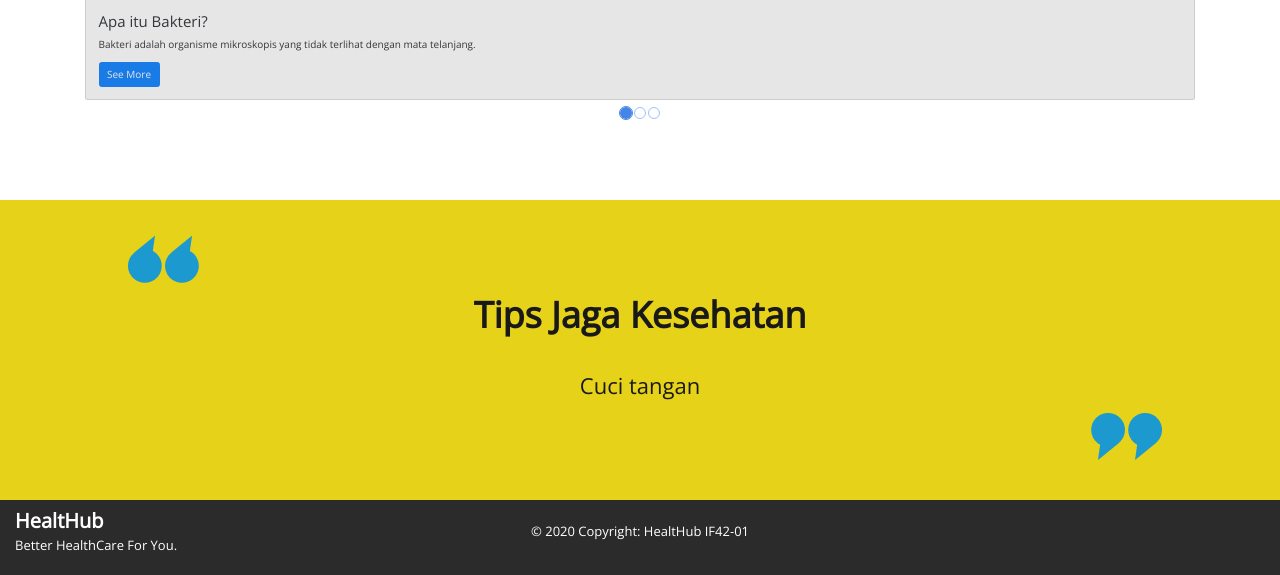
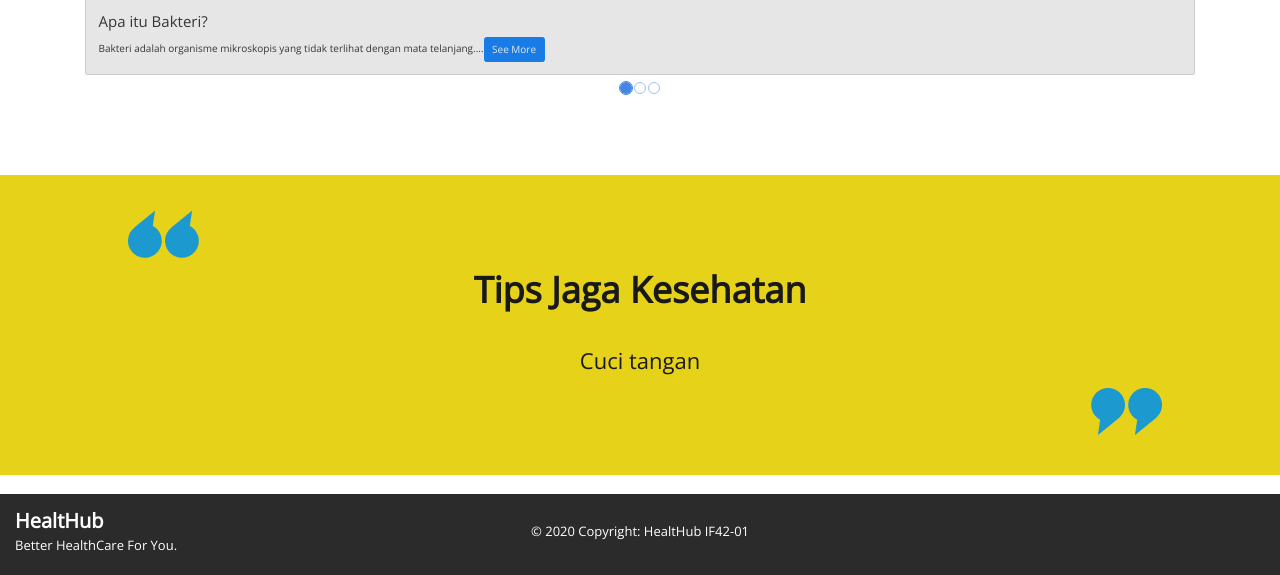
Before and after one commit to raihanns/Tubes, a CodeIgniter app: page /tubesWEBPRO/index.php/main/index in a window 1280 px wide. Shown: the part 1362-1937 px from the top of the page. Run offline with CodeIgniter, Linux system fonts and the light colour scheme; some libraries are stand-ins or nearby versions.

Commit message:
Update Main.php

```diff
--- a/application/views/Main.php
+++ b/application/views/Main.php
@@ -87,6 +87,13 @@
                             <li data-target="#demo" data-slide-to="1"></li>
                             <li data-target="#demo" data-slide-to="2"></li>
                         </ul>
+                        <!-- Left and right controls -->
+                        <a class="carousel-control-prev" href="#demo" data-slide="prev">
+                            <span class="carousel-control-prev-icon"></span>
+                        </a>
+                        <a class="carousel-control-next" href="#demo" data-slide="next">
+                            <span class="carousel-control-next-icon"></span>
+                        </a>
                         <!-- The slideshow -->
                         <div class="carousel-inner">
                             <div class="carousel-item active">
@@ -94,8 +101,9 @@
                                     <img class="card-img-top" src="https://p4.wallpaperbetter.com/wallpaper/204/962/381/microscope-bacteria-microorganisms-microbes-wallpaper-preview.jpg" alt="Card image cap">
                                     <div class="card-body">
                                         <h4 class="card-title">Apa itu Bakteri?</h4>
-                                        <p class="card-text">Bakteri adalah organisme mikroskopis yang tidak terlihat dengan mata telanjang.</p>
-                                        <a href="<?= base_url('/Bakteri'); ?>" class="btn btn-primary">See More</a>
+                                        <p class="card-text">Bakteri adalah organisme mikroskopis yang tidak terlihat dengan mata telanjang....<a style="align: center;" href="<?= base_url('/Bakteri'); ?>" class="btn btn-primary">See More</a></p>
+
+
                                     </div>
                                 </div>
                             </div>
@@ -104,8 +112,8 @@
                                     <img class="card-img-top" src="https://asset-a.grid.id/crop/0x0:0x0/x/photo/2020/02/18/1247754669.jpg" alt="Card image cap">
                                     <div class="card-body">
                                         <h4 class="card-title">Virus</h4>
-                                        <p class="card-text">Virus adalah organisme mikroskopik (super kecil) yang tersebar di berbagai penjuru dunia dan cenderung bersifat parasit.</p>
-                                        <a href="<?= base_url('Virus'); ?>" class="btn btn-primary">See More</a>
+                                        <p class="card-text">Virus adalah organisme mikroskopik (super kecil) yang tersebar di berbagai penjuru dunia dan cenderung bersifat parasit....<a href="<?= base_url('Virus'); ?>" class="btn btn-primary">See More</a></p>
+
                                     </div>
                                 </div>
                             </div>
@@ -114,19 +122,13 @@
                                     <img class="card-img-top" src="https://motionarray.imgix.net/preview-28388ONwaHNcGX0_0006.jpg" alt="Card image cap">
                                     <div class="card-body">
                                         <h4 class="card-title">Berita lainnya</h4>
-                                        <p class="card-text">Ingin tahu lebih banyak informasi? Klik tombol dibawah!</p>
-                                        <a href="<?= base_url('News'); ?>" class="btn btn-primary">See More</a>
+                                        <p class="card-text">Ingin tahu lebih banyak informasi? Klik tombol....<a href="<?= base_url('News'); ?>" class="btn btn-primary">See More</a></p>
+
                                     </div>
                                 </div>
                             </div>
                         </div>
-                        <!-- Left and right controls -->
-                        <a class="carousel-control-prev" href="#demo" data-slide="prev">
-                            <span class="carousel-control-prev-icon"></span>
-                        </a>
-                        <a class="carousel-control-next" href="#demo" data-slide="next">
-                            <span class="carousel-control-next-icon"></span>
-                        </a>
+
                     </div>
                 </div>
             </div>
```
